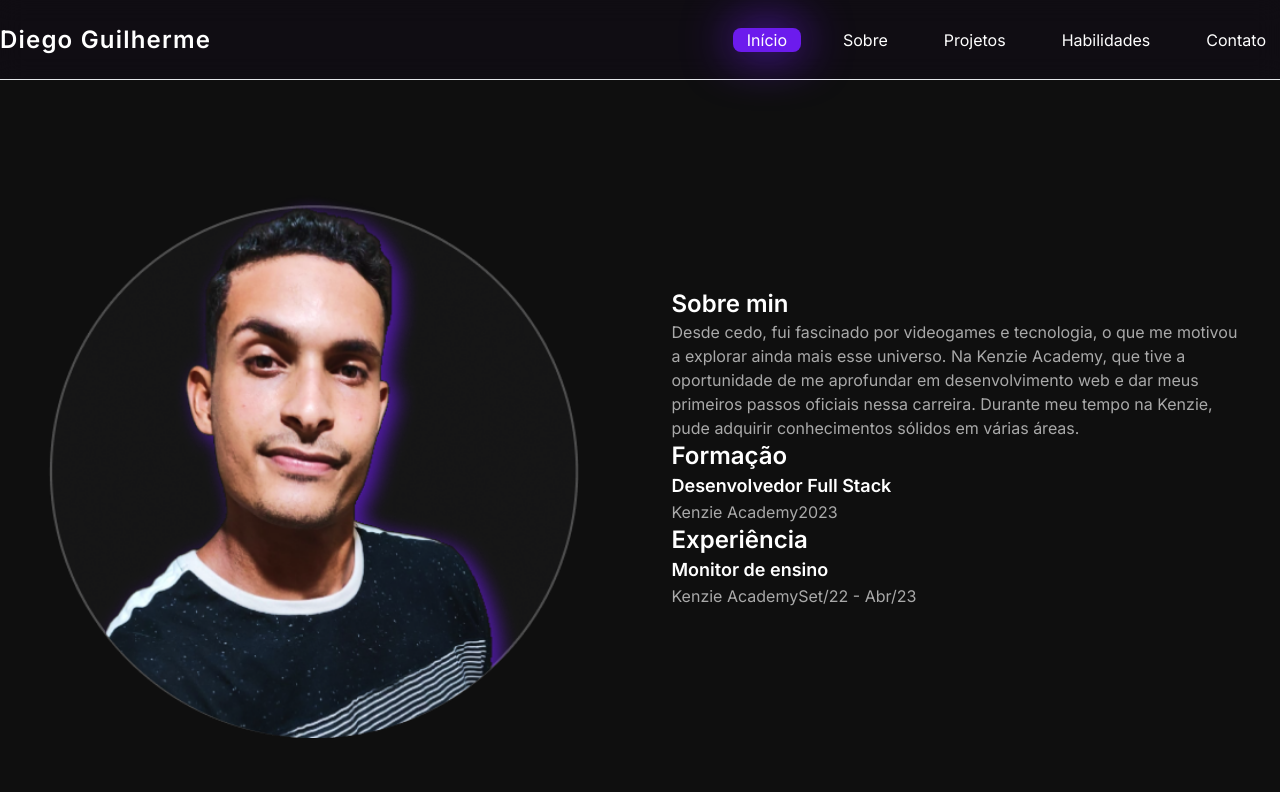
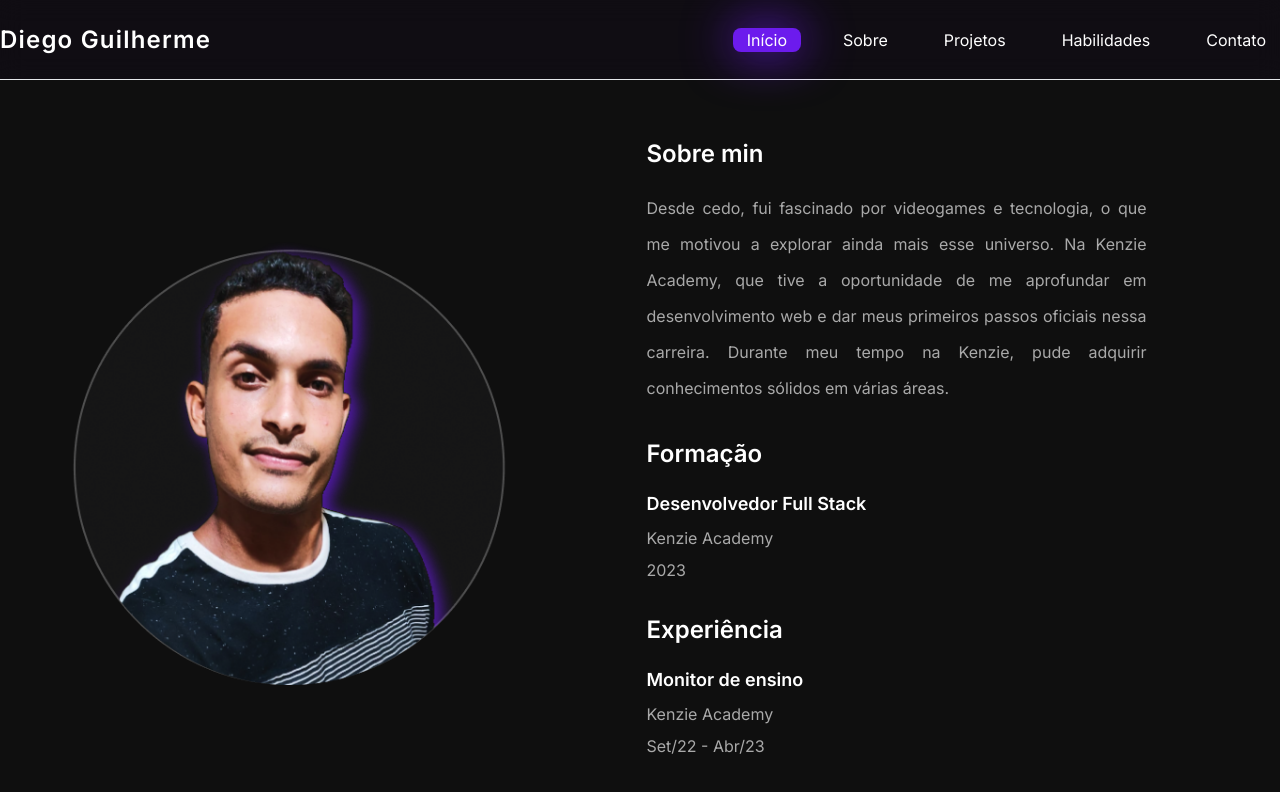
Before and after one commit to diegoguilhermeDS/portifolio, a Next.js app: page /about in a window 1280 px wide. Shown: the top 792 px of the page. Built offline with nearby package versions, Linux system fonts and the light colour scheme.

Commit message:
feature: about page created

```diff
--- a/src/components/Header/index.tsx
+++ b/src/components/Header/index.tsx
@@ -1,14 +1,26 @@
 import navBar from "@/database/navbar";
 import Link from "next/link";
-import React, { useState } from "react";
+import React, { useEffect, useState } from "react";
 
 export default function Header() {
-  const [navSelected, setNavSelected] = useState("/");
+  const [navSelected, setNavSelected] = useState("");
+
+  function getNav() {
+    if (typeof window !== "undefined") {
+      const nav = localStorage.getItem("@navSelected") || "/";
+      setNavSelected(nav);
+    }
+  }
+  useEffect(() => {
+    getNav();
+  }, []);
 
   return (
     <header className="fixed top-0 left-0 border-box w-full h-20 bg-brand-header border-b border-[rgba(255, 255, 255, 0.25)] backdrop-blur-md">
       <div className="container mx-auto h-full flex justify-between items-center">
-        <h1 className="font-semibold text-2xl tracking-wider ">Diego Guilherme</h1>
+        <h1 className="font-semibold text-2xl tracking-wider ">
+          Diego Guilherme
+        </h1>
         <nav>
           <ul className="flex gap-x-7">
             {navBar.map((nav, index) => (
@@ -20,7 +32,13 @@ export default function Header() {
                     : "bg-transparent hover:scale-125 transition-transform duration-500"
                 }`}
               >
-                <Link href={nav.href} onClick={() => setNavSelected(nav.href)}>
+                <Link
+                  href={nav.href}
+                  onClick={() => {
+                    setNavSelected(nav.href);
+                    localStorage.setItem("@navSelected", nav.href);
+                  }}
+                >
                   {nav.name}
                 </Link>
               </li>
--- a/src/pages/about/index.tsx
+++ b/src/pages/about/index.tsx
@@ -9,14 +9,14 @@ export default function about() {
         <Image
           src={dgImg2}
           alt="diego guilherme image"
-          width="544"
-          height="544"
+          width="444"
+          height="444"
         />
       </section>
-      <section className="w-[566px]">
-        <div>
+      <section className="w-[566px] flex flex-col gap-8">
+        <div className="flex flex-col gap-5">
           <h2 className="text-2xl font-semibold">Sobre min</h2>
-          <p className="text-base font-normal text-brand-200">
+          <p className="text-base font-normal text-brand-200 leading-9 text-justify w-[500px]">
             Desde cedo, fui fascinado por videogames e tecnologia, o que me
             motivou a explorar ainda mais esse universo. Na Kenzie Academy, que
             tive a oportunidade de me aprofundar em desenvolvimento web e dar
@@ -24,17 +24,17 @@ export default function about() {
             Kenzie, pude adquirir conhecimentos sólidos em várias áreas.
           </p>
         </div>
-        <div>
+        <div className="flex flex-col gap-5">
           <h2 className="text-2xl font-semibold">Formação</h2>
-          <div>
+          <div className="flex flex-col gap-2">
             <h3 className="text-lg font-semibold">Desenvolvedor Full Stack</h3>
             <span className="text-base font-normal text-brand-200">Kenzie Academy</span>
             <span className="text-base font-normal text-brand-200">2023</span>
           </div>
         </div>
-        <div>
+        <div className="flex flex-col gap-5">
           <h2 className="text-2xl font-semibold">Experiência</h2>
-          <div>
+          <div className="flex flex-col gap-2">
             <h3 className="text-lg font-semibold">Monitor de ensino</h3>
             <span className="text-base font-normal text-brand-200">Kenzie Academy</span>
             <span className="text-base font-normal text-brand-200">Set/22 - Abr/23</span>
```
